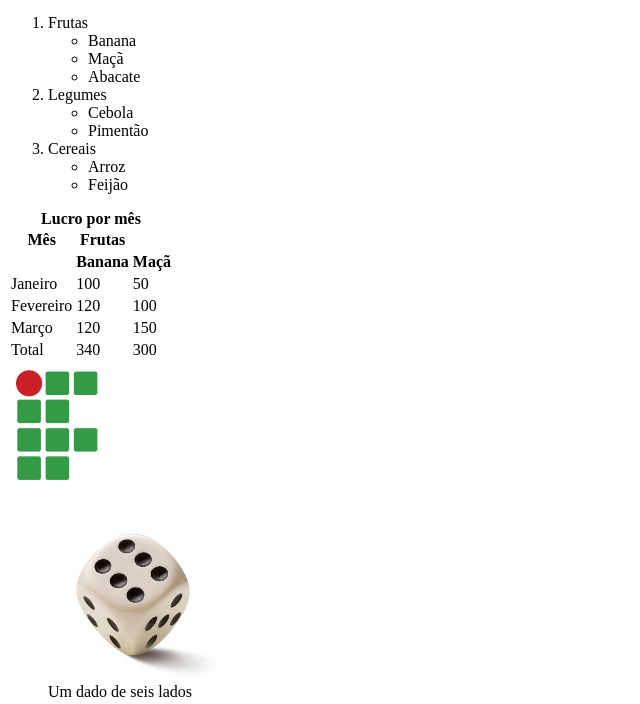
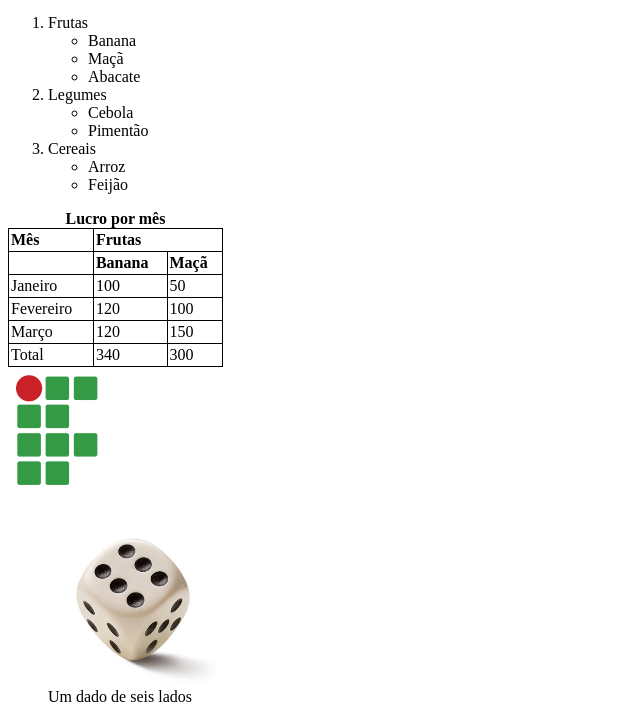
Before and after one commit to GuilhermeCortezz/Front-End-2c, a plain HTML site: page index.html in a window 1280 px wide. Shown: the part 100-804 px from the top of the page, without its empty margins (0-640 px from the left). Drawn offline with Linux system fonts and the light colour scheme.

Commit message:
Update index.html
Adicionado bordas a tabela

```diff
--- a/index.html
+++ b/index.html
@@ -85,6 +85,22 @@
             </tfoot>
           </table>
 
+          <style>
+            table {
+              border-collapse: collapse;
+              border: 1px solid #000000;
+              width: 17%;
+            }
+            th, td {
+              border: 1px solid #000000;
+              text-align: left;
+              padding: 2px;
+            }
+            th:nth-of-type(2), td:nth-of-type(2) {
+            border-right: none;
+            }
+          </style>
+
         <a href="https://ifrs.edu.br/" target="_blank"><img src="./img/ifrs.png" alt="IFRS"></a>
         <figure>
           <img src="./img/dado.png" alt="dado" height="170" width="170">
```
